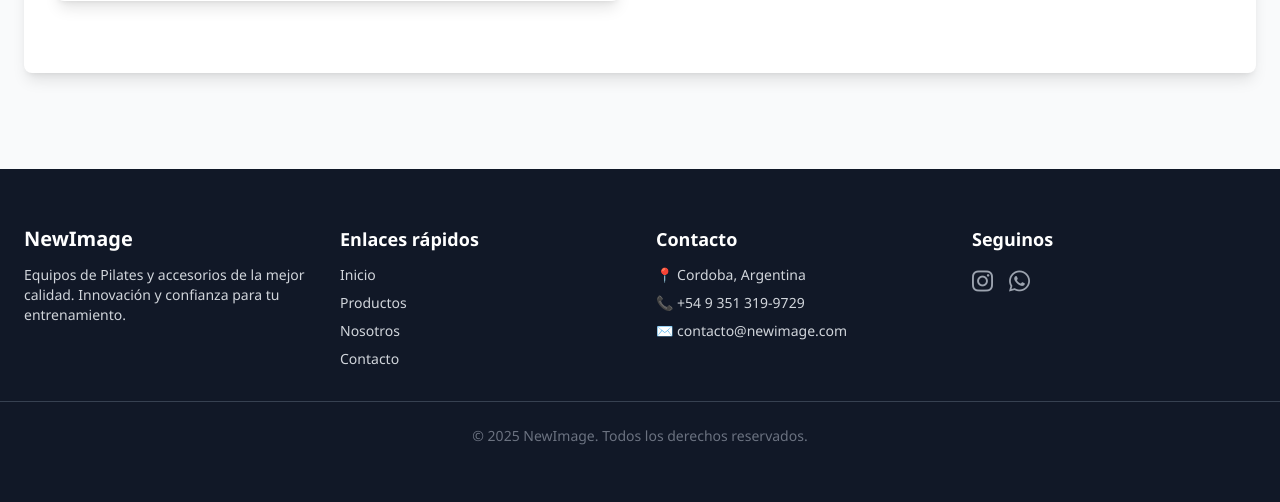
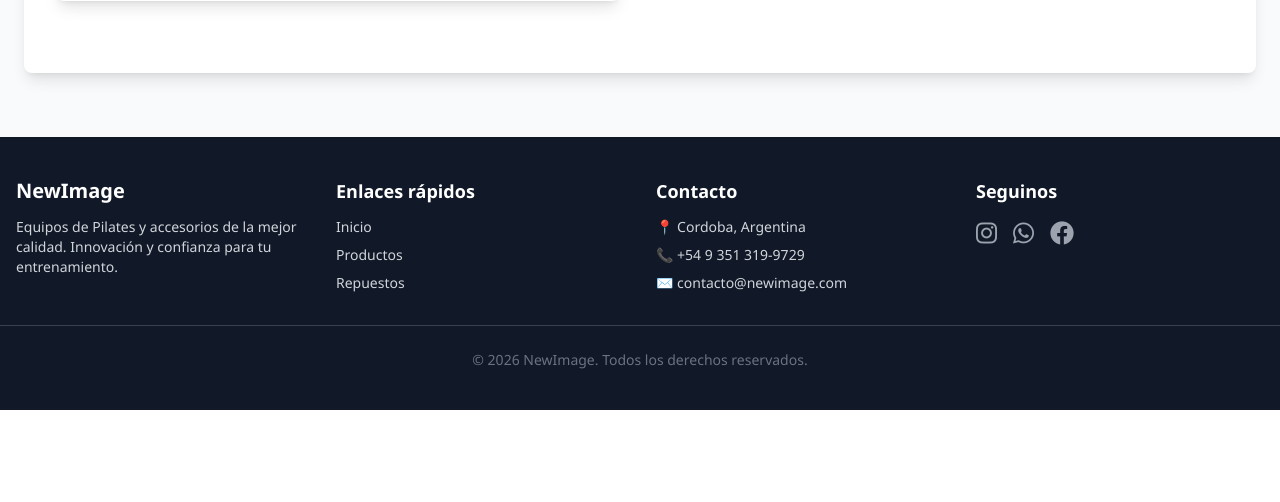
Before and after one commit to S4N14G0/NewImage, a Flask app: template templates/product_detail.html in a window 1280 px wide. Shown: the part 643-1145 px from the top of the page. After the commit the page ends 1053 px from the top, so only its background shows below. Run offline with Flask 3, Linux system fonts and the light colour scheme; the template is opened without the code that fills it, so the values that code supplies are empty; some libraries are stand-ins or nearby versions.

Commit message:
modified:   templates/Shop.html 	modified:   templates/index.html 	modified:   templates/product_detail.html 	modified:   templates/repuestos.html

```diff
--- a/templates/Shop.html
+++ b/templates/Shop.html
@@ -286,7 +286,7 @@
 
             <!-- Línea inferior -->
             <div class="border-t border-gray-700 mt-8 pt-6 text-center text-sm text-gray-500">
-                © 2025 NewImage. Todos los derechos reservados.
+                © 2026 NewImage. Todos los derechos reservados.
             </div>
         </footer>
     <script src="{{ url_for('static', filename='Global.js') }}"></script>
--- a/templates/index.html
+++ b/templates/index.html
@@ -324,7 +324,7 @@
 
             <!-- Línea inferior -->
             <div class="border-t border-gray-700 mt-8 pt-6 text-center text-sm text-gray-500">
-                © 2025 NewImage. Todos los derechos reservados.
+                © 2026 NewImage. Todos los derechos reservados.
             </div>
         </footer>
     </main>
--- a/templates/product_detail.html
+++ b/templates/product_detail.html
@@ -292,8 +292,8 @@
         </div>
         {% endblock %}
     </main>
-    <footer class="bg-gray-900 text-gray-300 py-14 mt-12">
-        <div class="max-w-7xl mx-auto px-6 grid grid-cols-1 md:grid-cols-4 gap-8">
+        <footer class="bg-gray-900 text-gray-300 py-10 mt-4">
+            <div class="container mx-auto px-4 grid grid-cols-1 md:grid-cols-4 gap-8">
 
                 <!-- Logo y descripción -->
                 <div>
@@ -310,8 +310,7 @@
                 <ul class="space-y-2 text-sm">
                     <li><a href="{{ url_for('index') }}" class="hover:text-white">Inicio</a></li>
                     <li><a href="{{ url_for('shop') }}" class="hover:text-white">Productos</a></li>
-                    <li><a href="#about" class="hover:text-white">Nosotros</a></li>
-                    <li><a href="#contact" class="hover:text-white">Contacto</a></li>
+                    <li><a href="{{ url_for('repuestos') }}" class="hover:text-white">Repuestos</a></li>
                 </ul>
                 </div>
 
@@ -329,11 +328,14 @@
                 <div>
                 <h3 class="text-lg font-semibold text-white mb-3">Seguinos</h3>
                 <div class="flex space-x-4">
-                    <a href="#" class="text-gray-400 hover:text-white text-2xl">
+                    <a href="https://www.instagram.com/newimage.pilates?igsh=MTNwc2FlczE5Y2xqMg==" class="text-gray-400 hover:text-white text-2xl">
                     <i class="fab fa-instagram"></i>
                     </a>
-                    <a href="#" class="text-gray-400 hover:text-white text-2xl">
+                    <a href="https://wa.me/5493513199729" class="text-gray-400 hover:text-white text-2xl">
                     <i class="fab fa-whatsapp"></i>
+                    </a>
+                    <a href="https://www.facebook.com/newimagestetica/?locale=es_LA" class="text-gray-400 hover:text-white text-2xl">
+                    <i class="fab fa-facebook"></i>
                     </a>
                 </div>
                 </div>
@@ -342,7 +344,7 @@
 
             <!-- Línea inferior -->
             <div class="border-t border-gray-700 mt-8 pt-6 text-center text-sm text-gray-500">
-            © 2025 NewImage. Todos los derechos reservados.
+                © 2026 NewImage. Todos los derechos reservados.
             </div>
         </footer>
 
--- a/templates/repuestos.html
+++ b/templates/repuestos.html
@@ -286,7 +286,7 @@
 
             <!-- Línea inferior -->
             <div class="border-t border-gray-700 mt-8 pt-6 text-center text-sm text-gray-500">
-                © 2025 NewImage. Todos los derechos reservados.
+                © 2026 NewImage. Todos los derechos reservados.
             </div>
         </footer>
     <script src="{{ url_for('static', filename='Shop.js') }}" defer></script>
```
Lines whose indentation alone changed are shown as unchanged.
